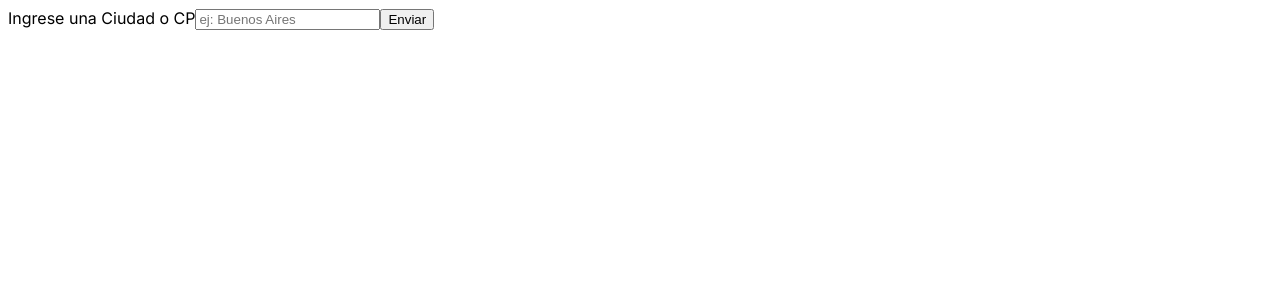
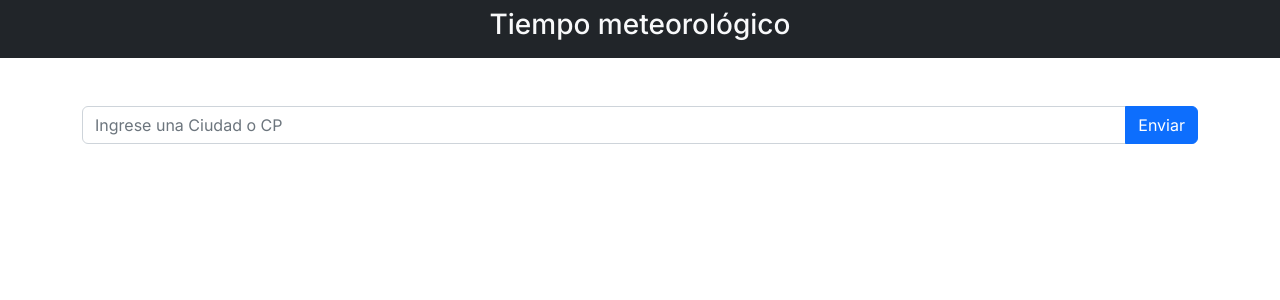
Before and after one commit to tcmatias93/app-clima, a Next.js app in the folder app-clima-matias-torres/: page / in a window 1280 px wide. Shown: the top 300 px of the page. Built offline with nearby package versions, Linux system fonts and the light colour scheme.

Commit message:
Primeros cambios de estilo

```diff
--- a/app-clima-matias-torres/components/InputCiudad.js
+++ b/app-clima-matias-torres/components/InputCiudad.js
@@ -16,20 +16,25 @@ const InputCiudad = ({ handleSubmit, city, setCity, error, setError }) => {
 
   return (
     <>
+      <div className="container">
         <form onSubmit={handleSubmit}>
-        <label>
-          Ingrese una Ciudad o CP
+          <div className="input-group mb-3 mx-auto">
             <input
               type="text"
               value={city}
               onChange={handleInputChange}
               onKeyPress={handleKeyPress}
-            placeholder="ej: Buenos Aires"
+              placeholder="Ingrese una Ciudad o CP"
+              className="form-control"
             />
-        </label>
+
+            <button type="submit" className="btn btn-primary input-group-text">
+              Enviar
+            </button>
+          </div>
+        </form>
         {error && <div style={{ color: "red" }}>{error}</div>}
-        <button type="submit">Enviar</button>
-      </form>
+      </div>
     </>
   );
 };
--- a/app-clima-matias-torres/package.json
+++ b/app-clima-matias-torres/package.json
@@ -9,6 +9,7 @@
     "lint": "next lint"
   },
   "dependencies": {
+    "bootstrap": "^5.2.3",
     "eslint": "8.45.0",
     "eslint-config-next": "13.4.10",
     "next": "13.4.10",
--- a/app-clima-matias-torres/pages/index.js
+++ b/app-clima-matias-torres/pages/index.js
@@ -1,7 +1,6 @@
 "use client";
 import Head from "next/head";
 import { Inter } from "next/font/google";
-import styles from "@/styles/Home.module.css";
 
 import Clima from "@/components/Clima";
 
@@ -18,8 +17,25 @@ export default function Home() {
         />
         <meta name="viewport" content="width=device-width, initial-scale=1" />
         <link rel="icon" href="/favicon.ico" />
+        <link
+          href="https://cdn.jsdelivr.net/npm/bootstrap@5.2.3/dist/css/bootstrap.min.css"
+          rel="stylesheet"
+          integrity="sha384-rbsA2VBKQhggwzxH7pPCaAqO46MgnOM80zW1RWuH61DGLwZJEdK2Kadq2F9CUG65"
+          crossorigin="anonymous"
+        />
+        <script
+          src="https://cdn.jsdelivr.net/npm/bootstrap@5.2.3/dist/js/bootstrap.bundle.min.js"
+          integrity="sha384-kenU1KFdBIe4zVF0s0G1M5b4hcpxyD9F7jL+jjXkk+Q2h455rYXK/7HAuoJl+0I4"
+          crossorigin="anonymous"
+        ></script>
       </Head>
-      <main className={`${inter.className}`}>
+      <main className={`${inter.className} App`}>
+        <div className="navbar bg-dark text-light mb-5">
+          <div className="container-fluid">
+            <h3 className="mx-auto">Tiempo meteorológico</h3>
+          </div>
+        </div>
+
         <Clima />
       </main>
     </>
```
Also changed, not shown: 1 other file (tests, documents, lock files or other folders). Lines whose indentation alone changed are shown as unchanged.
